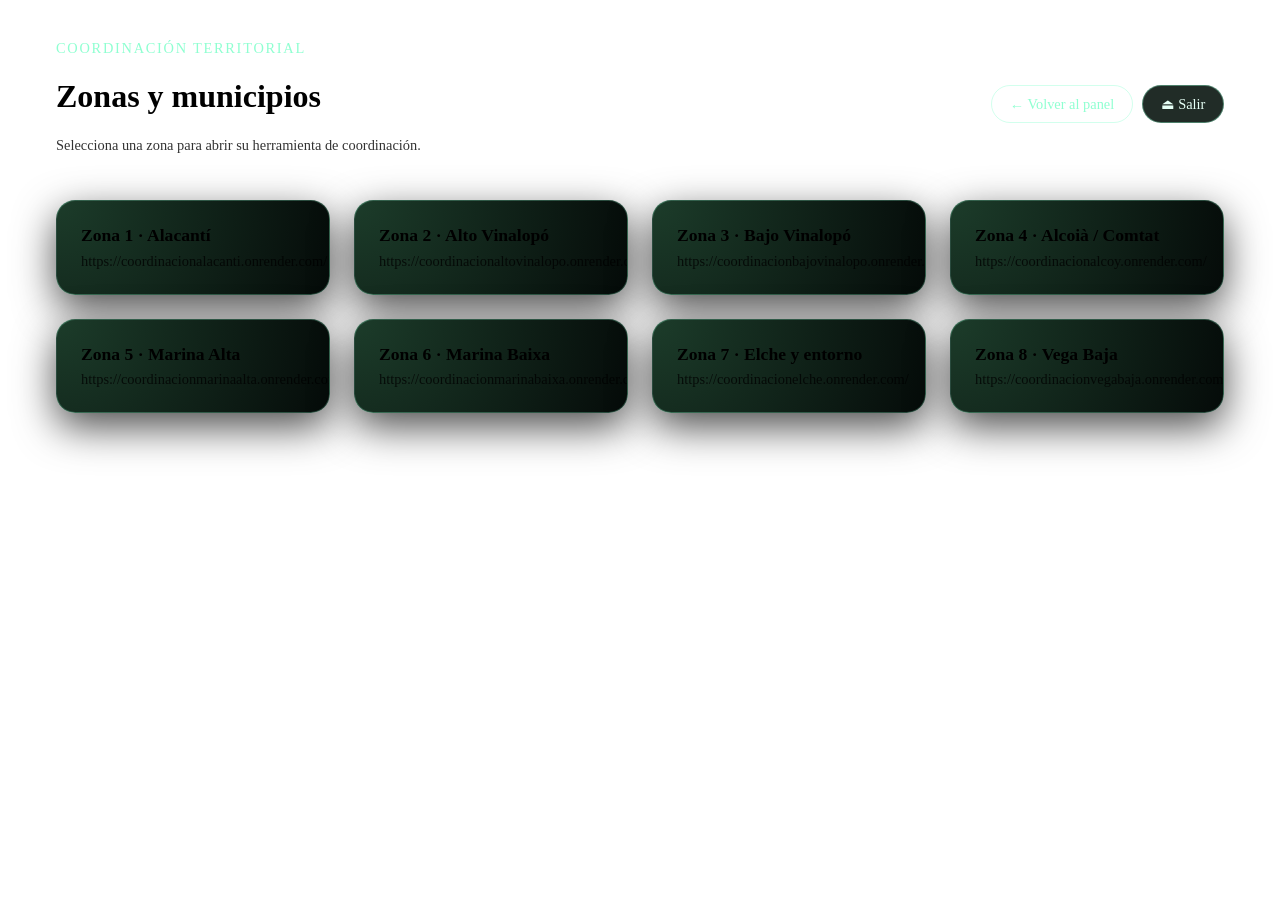
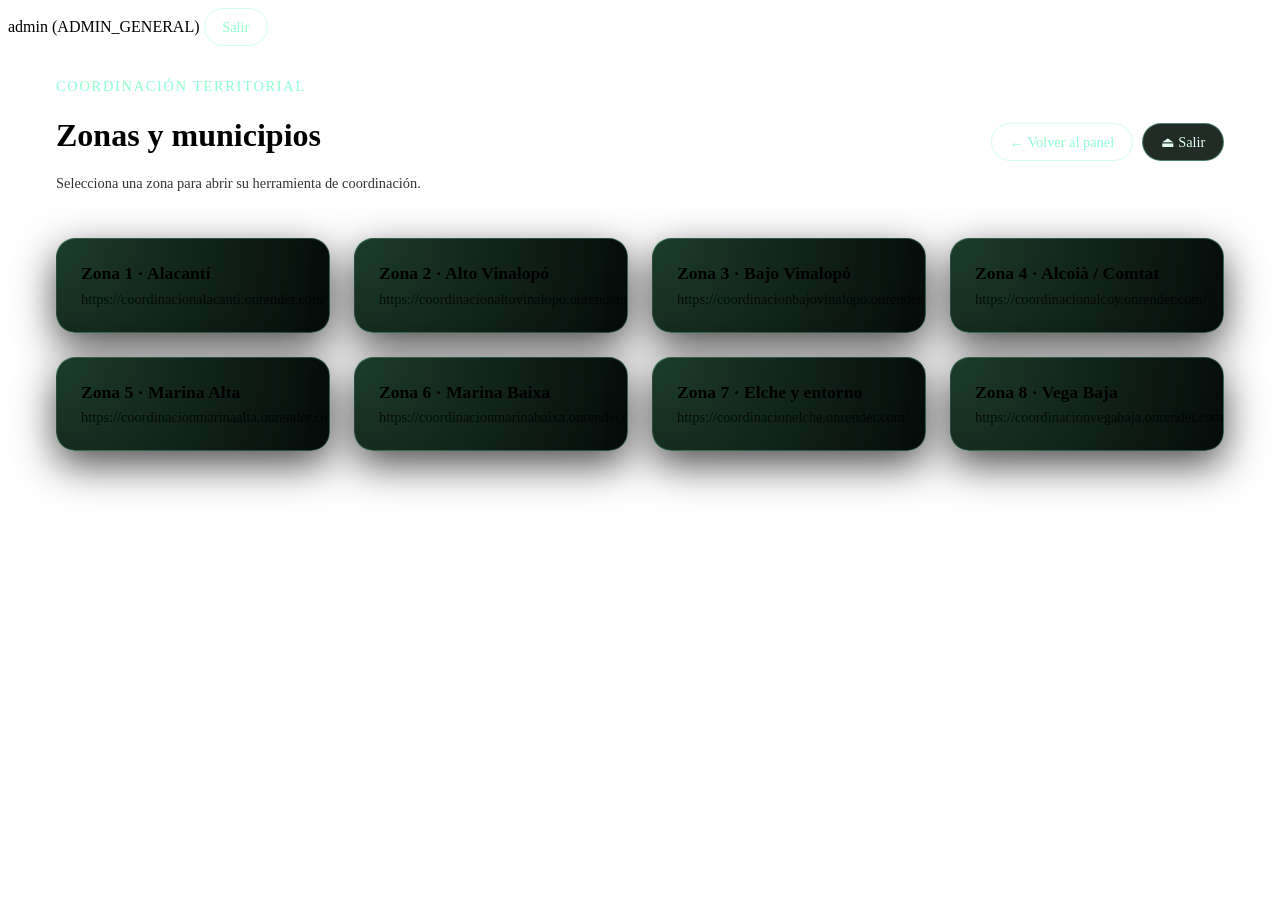
Before and after one commit to AltoVinalopo/ZonaAltoVinalopo, a Flask app: page /zonas/ in a window 1280 px wide. Before the commit the page ends 456 px from the top, so only its background shows below. Run offline with Flask 3, Linux system fonts and the light colour scheme; a user stored in the database is signed in.

Commit message:
Update base.html

```diff
--- a/templates/base.html
+++ b/templates/base.html
@@ -6,7 +6,26 @@
     <meta name="viewport" content="width=device-width, initial-scale=1">
     <link rel="stylesheet" href="{{ url_for('static', filename='css/main.css') }}">
   </head>
-<body>
+  <body class="app-body">
+    <div class="app-wrapper">
+      <header class="app-header">
+        <div class="app-header-left">
+          {% block header_title %}{% endblock %}
+        </div>
+        <div class="app-header-right">
+          {% if current_user.is_authenticated %}
+            <span class="user-chip">
+              {{ current_user.username }} ({{ current_user.role }})
+            </span>
+            {% block header_buttons %}{% endblock %}
+            <a class="btn-outline" href="{{ url_for('auth.logout') }}">Salir</a>
+          {% endif %}
+        </div>
+      </header>
+
+      <main class="app-main">
         {% block body %}{% endblock %}
+      </main>
+    </div>
   </body>
 </html>
```
Lines whose indentation alone changed are shown as unchanged.
